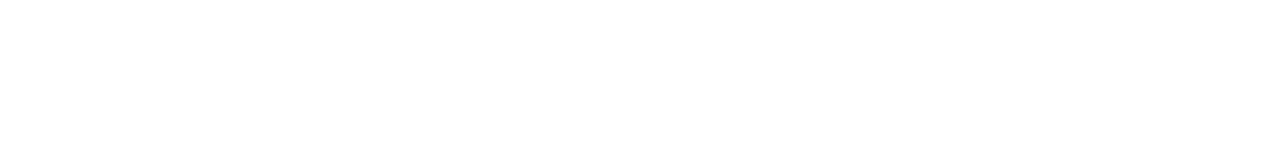
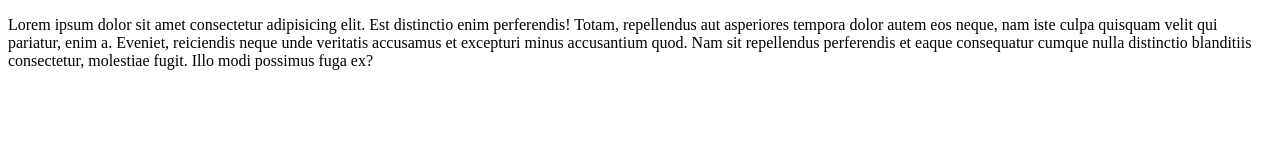
Before and after one commit to zakhar-e-to-1000/Test, a plain HTML site: page index.html in a window 1280 px wide. Drawn offline with Linux system fonts and the light colour scheme.

Commit message:
first try

```diff
--- a/index.html
+++ b/index.html
@@ -1,10 +1,17 @@
 <!DOCTYPE html>
 <html lang="uk">
+
 <head>
 
     <title>Document</title>
 </head>
+
 <body>
+    <p>Lorem ipsum dolor sit amet consectetur adipisicing elit. Est distinctio enim perferendis! Totam, repellendus aut
+        asperiores tempora dolor autem eos neque, nam iste culpa quisquam velit qui pariatur, enim a.
+        Eveniet, reiciendis neque unde veritatis accusamus et excepturi minus accusantium quod. Nam sit repellendus
+        perferendis et eaque consequatur cumque nulla distinctio blanditiis consectetur, molestiae fugit. Illo modi
+        possimus fuga ex?</p>
+</body>
 
-</body>
 </html>
```
